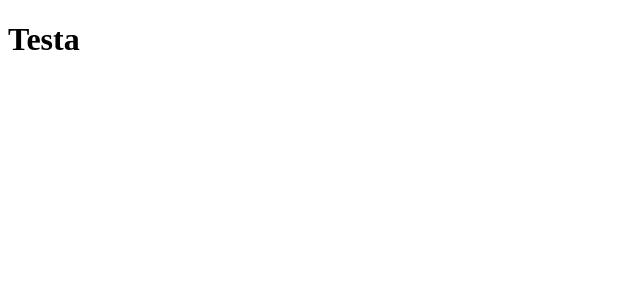
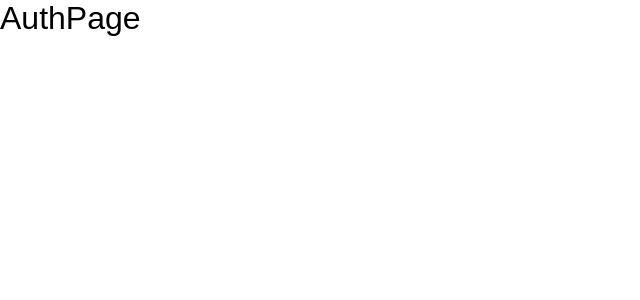
Before and after one commit to mnedza/MyMedia, a React (Vite) app in the folder client/: page / in a window 1280 px wide. Shown: the top 300 px of the page, without its empty margins (0-640 px from the left). Built offline with nearby package versions, Linux system fonts and the light colour scheme.

Commit message:
Started doing routing

```diff
--- a/client/package.json
+++ b/client/package.json
@@ -10,8 +10,11 @@
     "preview": "vite preview"
   },
   "dependencies": {
+    "@types/react-router": "^5.1.20",
+    "@types/react-router-dom": "^5.3.3",
     "react": "^18.3.1",
-    "react-dom": "^18.3.1"
+    "react-dom": "^18.3.1",
+    "react-router-dom": "^6.28.0"
   },
   "devDependencies": {
     "@eslint/js": "^9.9.0",
--- a/client/src/App.tsx
+++ b/client/src/App.tsx
@@ -1,5 +1,7 @@
+import AppRoutes from "./routes/AppRoutes";
+
 const App = () => {
-  return <h1>Testa</h1>;
+  return <AppRoutes />;
 };
 
 export default App;
--- /dev/null
+++ b/client/src/MainSocialMediaApp/Auth/page/AuthPage.tsx
@@ -0,0 +1,5 @@
+const AuthPage = () => {
+  return <h1>AuthPage</h1>
+};
+
+export default AuthPage;
--- a/client/src/index.css
+++ b/client/src/index.css
@@ -0,0 +1,38 @@
+* {
+  margin: 0;
+  padding: 0;
+  box-sizing: border-box;
+}
+
+html {
+  box-sizing: border-box;
+  font-size: 62.5%;
+}
+
+body {
+  font-size: 1.6rem;
+  font-family: sans-serif;
+}
+
+body,
+h1,
+h2,
+h3,
+h4,
+h5,
+h6,
+p,
+ol,
+ul {
+  font-weight: normal;
+}
+
+ol,
+ul {
+  list-style: none;
+}
+
+img {
+  max-width: 100%;
+  height: auto;
+}
--- /dev/null
+++ b/client/src/routes/AppRoutes.tsx
@@ -0,0 +1,15 @@
+import { Routes, Route, BrowserRouter } from "react-router-dom";
+import AuthPage from "../MainSocialMediaApp/Auth/page/AuthPage";
+
+const AppRoutes = () => {
+  return (
+    <BrowserRouter>
+      <Routes>
+        <Route path="/" element={<AuthPage />} />
+        <Route path="/page" element={<h1>Page</h1>} />
+      </Routes>
+    </BrowserRouter>
+  );
+};
+
+export default AppRoutes;
```
Also changed, not shown: 1 other file (tests, documents, lock files or other folders).
